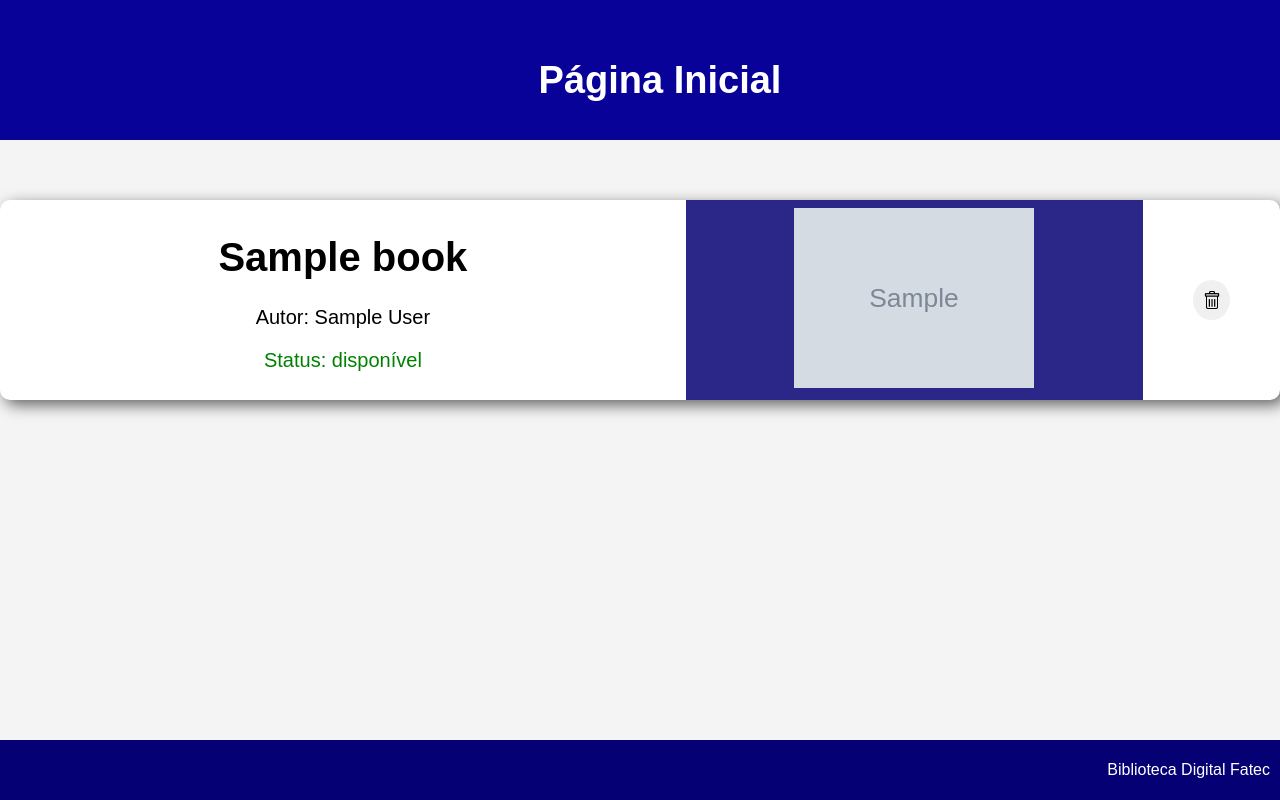
After one commit to viniciiius-dev/bibliotecaDigital, a Spring Boot app: page /pagina_salvos.html in a window 1280 px wide. The commit adds this page. Run offline with Spring Boot 4, Linux system fonts and the light colour scheme; a user stored in the database is signed in; tables that the repository leaves empty hold one stand-in row (values such as "Sample post"); grey boxes marked "Sample" are stand-in pictures; some of the project's set-up classes (security, data sources, template engines, error pages and the like) are left out, and stand-ins take their place.

Commit message:
Fiz todo o sistema de salvar e deletar livors da lista de salvo gooooo drinking

```diff
--- a/src/main/resources/application-supabase.properties
+++ b/src/main/resources/application-supabase.properties
@@ -1,7 +1,7 @@
 spring.datasource.url=jdbc:postgresql://aws-1-us-east-1.pooler.supabase.com:5432/postgres?sslmode=require
 
 spring.datasource.username=postgres.kbdhuibrskxhsgntxfnr
-spring.datasource.password=${DB_PASSWORD}
+spring.datasource.password=lindosemaravilhosos
 
 spring.datasource.driver-class-name=org.postgresql.Driver
 
--- a/src/main/resources/application.properties
+++ b/src/main/resources/application.properties
@@ -1,8 +1,8 @@
 spring.application.name=FatecLivros
-spring.datasource.url=${DB_URL}
+spring.datasource.url=jdbc:h2:file:./data/demo
 spring.datasource.driverClassName=org.h2.Driver
-spring.datasource.username=${DB_USER}
-spring.datasource.password=${DB_PASSWORD}
+spring.datasource.username=sa
+spring.datasource.password=lindosemaravilhosos
 spring.jpa.database-platform=org.hibernate.dialect.H2Dialect
 spring.h2.console.enabled=true
 
--- a/src/main/resources/static/css/styles_pagina-inicial.css
+++ b/src/main/resources/static/css/styles_pagina-inicial.css
@@ -14,6 +14,7 @@ nav{
     justify-content: center;
     align-items: center;
     padding: 20px;
+    width: 100%;
     height: 100px;
 }
 
@@ -34,6 +35,45 @@ input[type="text"]::placeholder
     right: 10px;
     color: #999;
     font-size: 17px;
+}
+
+#btn_perfil
+{
+    background-image: url("../imgs/icone-perfil.png");
+    position: absolute;
+    width: 50px;
+    height: 50px;
+    border-radius: 50%;
+    border: none;
+    right: 50px;
+    z-index: 10;
+}
+
+#div_perfil {
+    position: absolute;
+    display: flex;
+    justify-content: center;
+    padding: 20px;
+    right: 30px;
+    top: 50px;
+    background-color: #949ba7;
+    box-shadow: 5px 5px 15px black;
+    border-radius: 10px;
+    width: 250px;
+    height: 500px;
+}
+
+.ul_perfil {
+    margin: auto;
+    padding: 0;
+    display: flex;
+    flex-direction: column;
+    align-items: center;
+}
+
+a {
+    text-decoration: none;
+    color: black;
 }
 
 main
@@ -100,7 +140,9 @@ main
     margin-bottom: 20px;
     transition: background-color 0.2s, transform 0.1s;
 }
-
+.btn_icone_salvar.salvo {
+  background-color: #6d68ff;
+}
 .btn_icone_salvar:hover {
     background-color: #6d68ff;
     transform: scale(1.05);
@@ -124,7 +166,7 @@ span
     justify-content: center;
     margin-top: auto 20px;
 }
-.resultado-item
+li
 {
     justify-content: center;
     background-color: rgb(255, 255, 255);
@@ -137,7 +179,7 @@ span
     list-style-type: none;
 }
 
-.resultado-item:hover
+li :hover
 {
     cursor: pointer;
     background-color: rgb(241, 241, 241);
--- a/src/main/resources/static/pagina-inicial.html
+++ b/src/main/resources/static/pagina-inicial.html
@@ -10,15 +10,15 @@
     <header>
         <nav>
             <input type="text" id="pesquisar" placeholder="Buscar">
-
+            <button id="btn_perfil"></button>
         </nav>
     </header>
     <ul id="resultados">
 
     </ul>
 
-    <main></main>
-
+    <main>
+    </main>
     <script type="module" src="./scripts/script_pagina-inicial.js"></script>
 </body>
 </html>
--- a/src/main/resources/static/pagina_livro.html
+++ b/src/main/resources/static/pagina_livro.html
@@ -185,6 +185,8 @@
         } else {
           status.style.color = "red";
         }
+
+
       }
     </script>
   </body>
--- /dev/null
+++ b/src/main/resources/static/pagina_salvos.html
@@ -0,0 +1,241 @@
+<!doctype html>
+<html lang="pt-br">
+  <head>
+    <meta charset="UTF-8" />
+    <meta name="viewport" content="width=device-width, initial-scale=1.0" />
+    <link rel="stylesheet" href="./css/styles_pagina-inicial.css" />
+
+    <style>
+      body {
+        font-family: Arial, sans-serif;
+        margin: 0;
+        padding: 0;
+        background-color: #f4f4f4;
+      }
+
+      main {
+        margin-top: 60px;
+      }
+      .div_bloco {
+        display: flex;
+        margin-bottom: 20px;
+        height: 200px;
+        background-color: white;
+        font-size: 20px;
+
+        text-align: center;
+        align-items: center;
+        padding: 0;
+        box-shadow: 5px 5px 15px rgba(0, 0, 0, 0.603);
+        border-radius: 10px;
+        background-size: cover;
+      }
+
+      #div_texto {
+        width: 60%;
+      }
+
+      #div_img {
+        justify-content: center;
+        overflow: hidden;
+        height: 100%;
+        width: 40%;
+        background-color: rgba(4, 0, 116, 0.849);
+        align-content: center;
+        padding: 0;
+      }
+
+      img {
+        position: relative;
+        height: 90%;
+        width: auto;
+        object-fit: cover;
+      }
+
+      #sinopse {
+        font-weight: bold;
+        width: 70%;
+        height: 100%;
+        align-content: center;
+        margin: 20px auto;
+        border-radius: 10px;
+      }
+
+      button {
+        width: 40px;
+        height: 40px;
+        border-radius: 50%;
+        background-color: #f0f0f0;
+        background-image: url("../imgs/icone-lixeira.png");
+        background-size: 18px;
+        background-position: center;
+        background-repeat: no-repeat;
+        border: none;
+        cursor: pointer;
+        margin-right: 50px;
+        margin-left: 50px;
+        transition:
+          background-color 0.2s,
+          transform 0.1s;
+      }
+
+      button:hover {
+        background-color: #ff4545;
+        transform: scale(1.05);
+      }
+
+      button:active {
+        transform: scale(0.95);
+      }
+
+      footer {
+        background-color: #050175;
+        gap: 20px;
+        display: flex;
+        height: 60px;
+        align-items: center;
+      }
+
+      a {
+        font-weight: bold;
+        font-size: 38px;
+
+        margin-top: 20px;
+        text-decoration: none;
+        color: white;
+      }
+
+      footer p {
+        position: absolute;
+        color: white;
+        right: 10px;
+      }
+    </style>
+    <title>Livros Salvos</title>
+  </head>
+  <body>
+    <header>
+      <nav>
+        <a href="pagina-inicial.html">Página Inicial</a>
+      </nav>
+    </header>
+
+    <main>
+      <div id="div_blocos">
+        <div id="div_texto"></div>
+        <div id="div_img"></div>
+      </div>
+    </main>
+
+    <footer>
+      <p>Biblioteca Digital Fatec</p>
+    </footer>
+
+    <script>
+      async function buscarLivrosSalvos() {
+        const response = await fetch("/api/user/saved", {
+          method: "GET",
+          credentials: "include",
+        });
+
+        return await response.json();
+      }
+
+      async function deletarLivrosSalvos(id) {
+        const response = await fetch('/api/user/saved', {
+          method: "DELETE",
+          headers: { 'Content-Type': 'application/json' },
+          credentials: 'include',
+          body: JSON.stringify({ id: id })
+        });
+
+          if (!response.ok) {
+        const texto = await response.text();
+        throw new Error(`Erro ${response.status}: ${texto}`);
+        }
+
+        return true;
+      }
+
+      async function exibirLivrosSalvos() {
+        const livros = await buscarLivrosSalvos();
+        console.log(livros);
+
+        //Criando as divs
+
+        for (let i = 0; i < livros.length; i++) {
+
+          const main = document.querySelector("main");
+          const div_bloco = document.createElement("div");
+          const div_img = document.createElement("div");
+          const div_texto = document.createElement("div");
+
+          //Colocando classe nas divs
+          div_bloco.className = "div_bloco";
+          div_bloco.id = livros[i].id;
+          div_img.id = "div_img";
+          div_texto.id = "div_texto";
+
+          const titulo = document.createElement("h1");
+          titulo.textContent = livros[i].nome;
+          div_texto.appendChild(titulo);
+
+          const autor = document.createElement("p");
+          autor.textContent = `Autor: ${livros[i].autor}`;
+          autor.id = "autor";
+          div_texto.appendChild(autor);
+
+          const status = document.createElement("p");
+          status.textContent = `Status: ${livros[i].status}`;
+          status.id = "status";
+          div_texto.appendChild(status);
+
+          const imagem = document.createElement("img");
+          imagem.src = livros[i].foto;
+          imagem.loading = "lazy";
+          imagem.alt = `Capa de ${livros[i].nome}`;
+          div_img.appendChild(imagem);
+          div_img.id = "div_img";
+
+          const btn_excluir = document.createElement("button");
+          btn_excluir.className = "btn_excluir";
+          btn_excluir.id = livros[i].id;
+
+          div_bloco.appendChild(div_texto);
+          div_bloco.appendChild(div_img);
+          div_bloco.appendChild(btn_excluir);
+          main.appendChild(div_bloco);
+
+
+          if (status.textContent.toLowerCase() == "status: disponível") {
+            status.style.color = "green";
+          } else {
+            status.style.color = "red";
+          }
+        }
+        const btns_excluir = document.querySelectorAll('.btn_excluir');
+
+      btns_excluir.forEach(excluir =>{
+        excluir.addEventListener('click', async() =>{
+            const divexcluida = document.getElementById(excluir.id);
+            try
+            {
+                await deletarLivrosSalvos(excluir.id);
+            }
+            catch(e)
+            {
+                console.error("Erro ao deletar: ", e);
+            }
+            alert("Livro deletado da lista de salvos com sucesso");
+            divexcluida.remove();
+
+        });
+      });
+      }
+
+      exibirLivrosSalvos()
+
+
+    </script>
+  </body>
+</html>
```
Also changed, not shown: src/main/resources/static/scripts/script_pagina-inicial.js (+119 -9 lines), src/main/resources/static/imgs/icone-lixeira.png (added), src/main/resources/static/imgs/icone-perfil.png (added).
